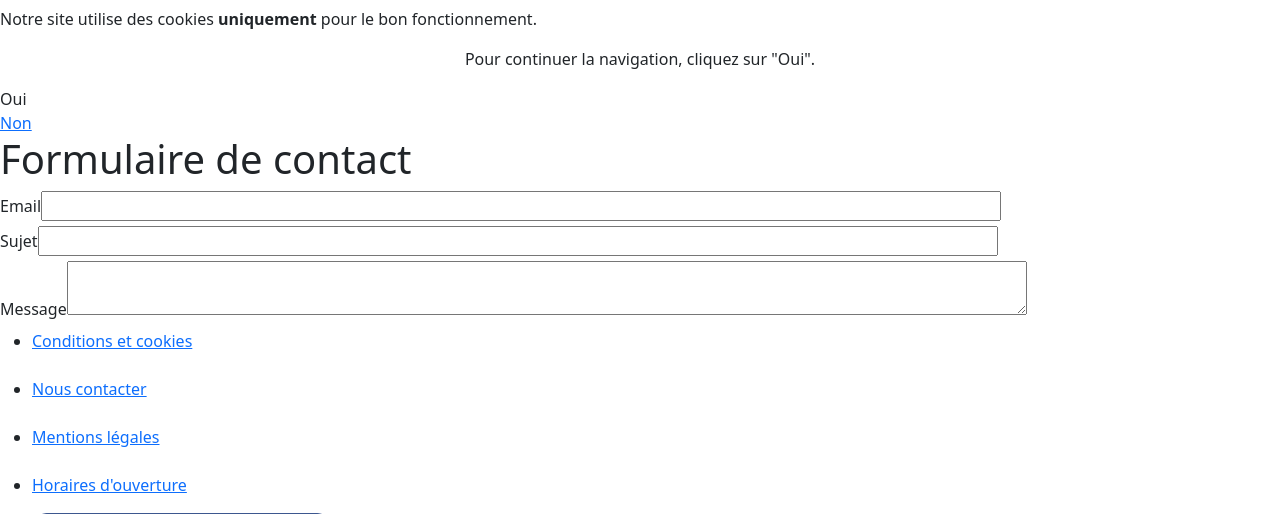
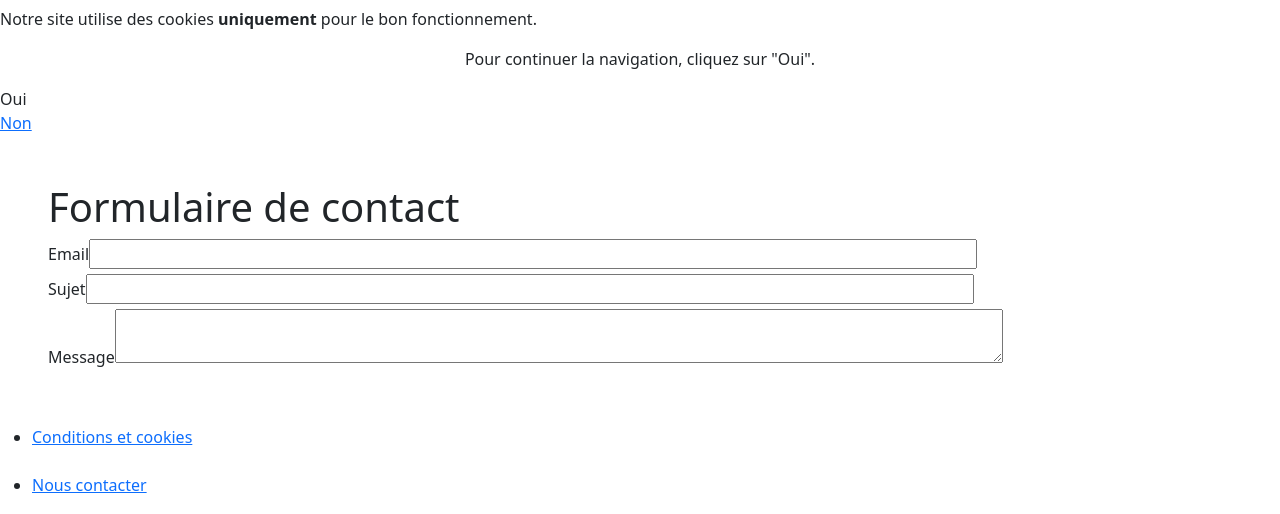
Before and after one commit to Aton2020/projetNew, a Symfony app: template templates/contact/index.html.twig in a window 1280 px wide. Shown: the part 2137-2651 px from the top of the page. Run offline with Twig, Linux system fonts and the light colour scheme; the template is opened without the code that fills it, so the values that code supplies are empty; form fields are guessed from the names that the template uses; some libraries are stand-ins or nearby versions.

Commit message:
29062023

```diff
--- a/templates/contact/index.html.twig
+++ b/templates/contact/index.html.twig
@@ -3,7 +3,7 @@
 {% block title %}Biscuiterie Chocolaterie Sissi - Contact{% endblock %}
 
 {% block main %}
-    <div >
+    <div class='m-5'>
     {% for message in app.flashes('success') %}
         <div class="alert alert-success mt-4">
             {{  message }}
@@ -19,7 +19,7 @@
         }) }}
 
         {{ form_row(form.email, {
-            'attr': {'class': 'contact ' ~ 'w-75'},
+            'attr': {'class': 'contact ' ~ 'w-75' },
             'row_attr': {'class': 'flex-column'}
         }) }}
 
--- a/templates/home/index.html.twig
+++ b/templates/home/index.html.twig
@@ -28,7 +28,7 @@
     <button class="bouton_type"><a id="bouton3" href="/friandises">Friandises</a></button>#}
     </div>
 
-    <div class="photo_main">
+    <div class="photo_main mx-1">
     <a href="/chocolats"><img id="chocolat" class="accueil" src="{{ asset("img_Chocolats/chocolats_grand.jpg") }}" alt="Chocolats"></a>
     <a href="/biscuits"><img id="biscuit" class="accueil" src="{{ asset("img_Biscuits/biscuits_grand.png") }}" alt="Biscuits" ></a>
     <a href="/friandises"><img id="friandise" class="accueil" src="{{ asset("img_Friandises/friandises_grand.png") }}" alt="Friandises" ></a>
--- a/templates/reset_password/check_email.html.twig
+++ b/templates/reset_password/check_email.html.twig
@@ -5,9 +5,9 @@
 {% block main %}
    <div class="container">
     <p>
-        If an account matching your email exists, then an email was just sent that contains a link that you can use to reset your password.
-        This link will expire in {{ resetToken.expirationMessageKey|trans(resetToken.expirationMessageData, 'ResetPasswordBundle') }}.
+        Si votre adresse mail est déjà enregistrée, vous allez recevoir un email avec un lien pour réinitialiser votre mot de passe.
+        Le lien va expirer dans {{ resetToken.expirationMessageKey|trans(resetToken.expirationMessageData, 'ResetPasswordBundle') }}.
     </p>
-    <p>If you don't receive an email please check your spam folder. <a href="{{ path('app_forgot_password_request') }}">try again</a>.</p>
+    <p>Si vous ne recevez pas notre email, veuillez vérifer votre dossier spam. <a href="{{ path('app_forgot_password_request') }}">Essayez encore une fois</a>.</p>
     </div>
 {% endblock %}
--- a/templates/static_page/conditions.html.twig
+++ b/templates/static_page/conditions.html.twig
@@ -3,6 +3,7 @@
 {% block title %}Conditions générales de vente - CGV {% endblock %}
 
 {% block main %}
+<div class='m-5'>
 <h2 id="top-page">1. Conditions générales d'utilisation</h2>
 <a id="conditions" href="#cookies"><h2>2. Informations sur les cookies<img id="down" src="{{asset("img/down-arrow.png")}}"></h2></a><br>
 
@@ -192,4 +193,5 @@ Les cookies utilisés à des fins strictement fonctionnelles (souvent appelés "
 <div class="up-arrow" >
     <a href="#top-page"><img id="up" src="{{asset("img/up.png")}}" alt="Icône haut"></a>
 </div>
+</div>
 {% endblock %}
--- a/templates/static_page/mentions.html.twig
+++ b/templates/static_page/mentions.html.twig
@@ -4,6 +4,7 @@
 
 {% block main %}
 
+<div class='m-5'>
 <h2 id="top-page">1. MENTIONS LÉGALES</h2>
 <p>BISCUITERIE CHOCOLATERIE SISSI
 SAS au capital de 10 000 euros
@@ -93,5 +94,6 @@ Le Visiteur utilise le Site à ses risques et périls. Notre société ne saurai
 <div class="up-arrow" >
     <a href="#top-page"><img id="up" src="{{asset("img/up.png")}}" alt="Icône haut"></a>
 </div>
+</div>
 
 {% endblock %}
--- a/templates/static_page/presentation.html.twig
+++ b/templates/static_page/presentation.html.twig
@@ -3,7 +3,7 @@
 {% block title %} {% endblock %}
 
 {% block main %}
-<div >
+<div class='m-5'>
 <h2 id="top-page" class="presentation">Notre entreprise : qui sommes nous?</h2><br>
 <h3 class="presentation">L'histoire de notre entreprise</h3><br>
 
```
